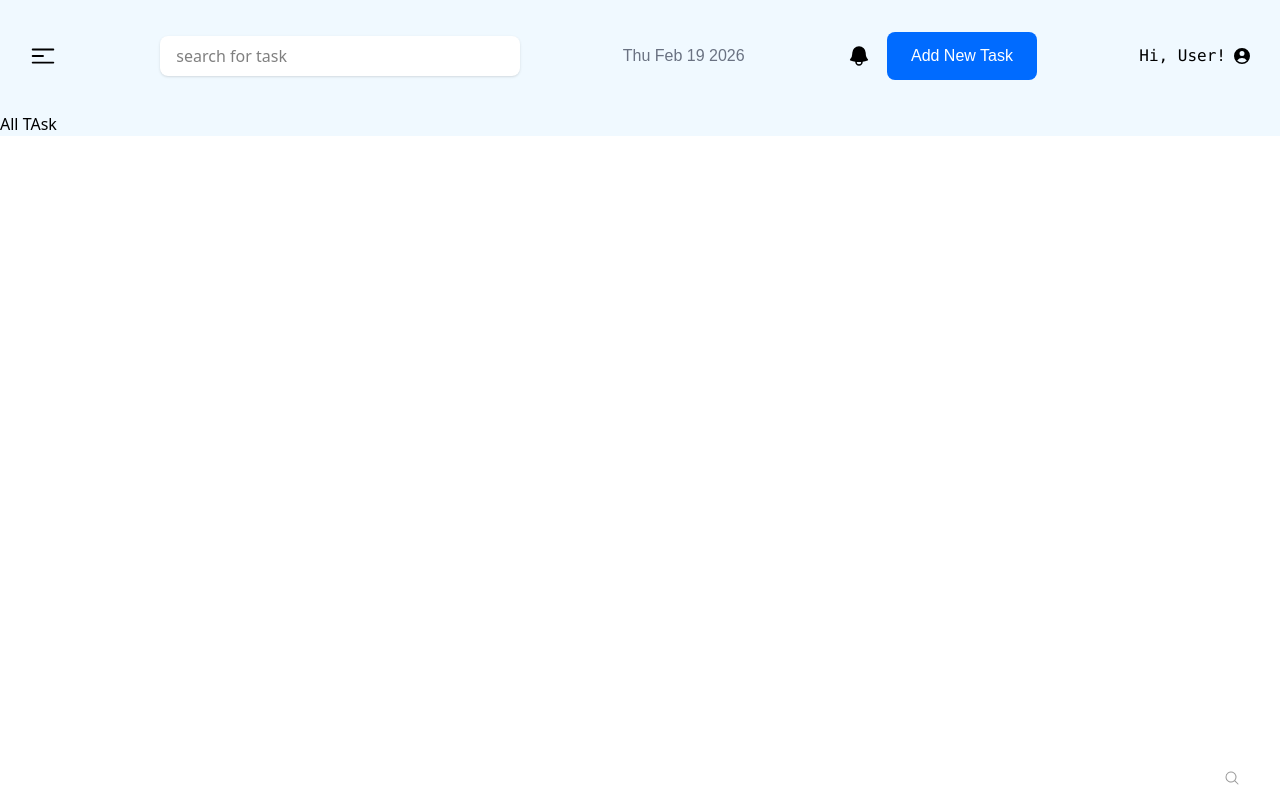
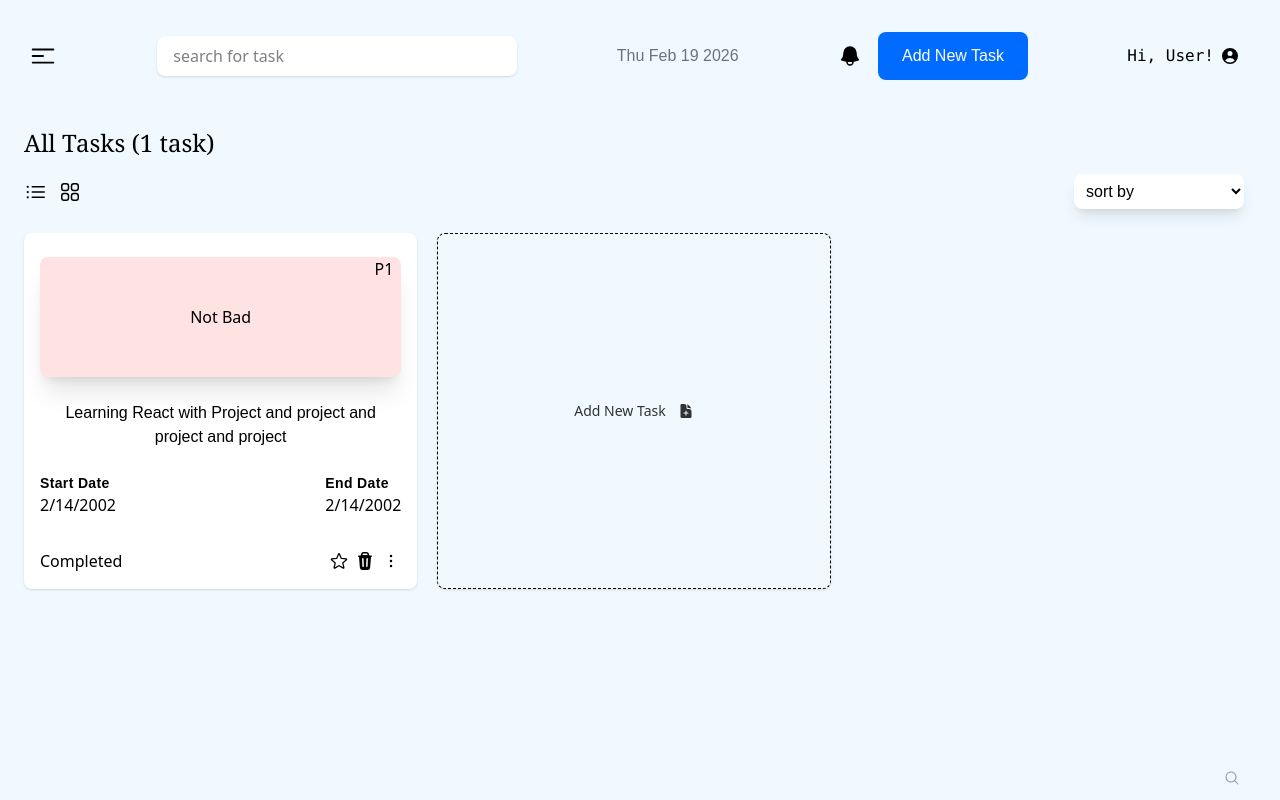
Before and after one commit to Donabest/TaskFlowReact, a React (Vite) app: page /AllTask in a window 1280 px wide. Built offline with nearby package versions, Linux system fonts and the light colour scheme; a web font is replaced by a local one.

Commit message:
implement allTask section

```diff
--- a/index.html
+++ b/index.html
@@ -9,7 +9,7 @@
     />
     <title>my-app</title>
   </head>
-  <body>
+  <body class="bg-sky-50">
     <div id="root"></div>
     <script type="module" src="/src/main.jsx"></script>
   </body>
--- a/src/components/AllTask.jsx
+++ b/src/components/AllTask.jsx
@@ -1,5 +1,22 @@
+import { motion } from "motion/react";
+
+import Sort from "../ui/Sort";
+import Task from "./Task";
+import NewTask from "../ui/NewTAsk";
+
 function AllTask() {
-  return <div>All TAsk</div>;
+  return (
+    <section className="px-6 py-4 mr-3">
+      <h1 className="flex justify-center mx-auto font-nunito font-xtralight leading-tight md:justify-start md:text-2xl md:font-serif">
+        All Tasks (1 task)
+      </h1>
+      <Sort />
+      <section className="grid grid-cols gap-5 md:grid-cols-3 mt-6 ">
+        <Task />
+        <NewTask />
+      </section>
+    </section>
+  );
 }
 
 export default AllTask;
--- /dev/null
+++ b/src/components/Task.jsx
@@ -0,0 +1,43 @@
+import { HiEllipsisVertical } from "react-icons/hi2";
+import { HiMiniTrash } from "react-icons/hi2";
+import { HiOutlineStar } from "react-icons/hi2";
+
+function Task() {
+  return (
+    <div className="flex flex-col bg-white px-4 pt-6 rounded-lg shadow-sm hover:shadow-lg hover:transition-shadow">
+      <div className="relative bg-red-100 p-12 rounded-lg shadow-xl">
+        <h1 className="absolute top-0 right-2">P1</h1>
+        <p className="text-center">Not Bad</p>
+      </div>
+
+      <p className=" font-bai my-6 text-center">
+        Learning React with Project and project and project and project
+      </p>
+
+      <div className="flex justify-between items-center mb-4 ">
+        <div>
+          <p className="font-bai font-black tracking-wide text-sm">
+            Start Date
+          </p>
+          <span className="font-light ">2/14/2002</span>
+        </div>
+        <div>
+          <p className="font-bai font-black tracking-wide text-sm">End Date</p>
+          <span className="font-light">2/14/2002</span>
+        </div>
+      </div>
+
+      <div className="flex justify-between items-center my-4 ">
+        <p>Completed</p>
+
+        <div className="flex text-xl space-x-1 md:space-x-1.5">
+          <HiOutlineStar className="cursor-pointer" />
+          <HiMiniTrash className="cursor-pointer" />
+          <HiEllipsisVertical className="cursor-pointer" />
+        </div>
+      </div>
+    </div>
+  );
+}
+
+export default Task;
--- a/src/ui/Applayout.jsx
+++ b/src/ui/Applayout.jsx
@@ -4,7 +4,7 @@ import Header from "./Header";
 
 function Applayout() {
   return (
-    <div className=" bg-sky-50">
+    <div className="max-w-7xl mx-auto ">
       <section>
         <Header />
         <Sidebar />
--- a/src/ui/Navbar.jsx
+++ b/src/ui/Navbar.jsx
@@ -3,13 +3,13 @@ import { motion } from "motion/react";
 
 import Input from "./Input";
 import Logo from "./Logo";
-import NewTaskButton from "./NewTaskButton";
+import AddNewTaskButton from "./AddNewTaskButton";
 import User from "./User";
 
 function Navbar() {
   return (
     <>
-      <div className="flex justify-between items-center px-7 py-6 md:py-8 ">
+      <nav className="flex justify-between items-center px-7 py-6 mr-3 md:py-8 ">
         <div className="text-3xl cursor-pointer">
           <HiBars3CenterLeft />
         </div>
@@ -19,11 +19,11 @@ function Navbar() {
         </div>
 
         <Logo />
-        <NewTaskButton />
+        <AddNewTaskButton />
         <User />
-      </div>
+      </nav>
 
-      <div className="relative w-full px-6 pl-4 text-center mx-auto md:hidden">
+      <div className="relative w-full pr-8 pl-4 text-center mx-auto  md:hidden">
         <Input width={"w-full"} />
       </div>
     </>
--- /dev/null
+++ b/src/ui/NewTask.jsx
@@ -0,0 +1,17 @@
+import { HiDocumentPlus } from "react-icons/hi2";
+import { motion } from "motion/react";
+
+function NewTask() {
+  return (
+    <motion.div className="w-full h-40 bg-transparent border border-dashed rounded-lg shadow-sm cursor-pointer hover:bg-indigo-50 hover:shadow-lg hover:transition-shadow md:w-full md:h-full">
+      <div className="flex items-center justify-center font-sans font-light opacity-80  h-full space-x-3">
+        <span className="text-sm ">Add New Task</span>
+        <span>
+          <HiDocumentPlus />
+        </span>
+      </div>
+    </motion.div>
+  );
+}
+
+export default NewTask;
--- /dev/null
+++ b/src/ui/Sort.jsx
@@ -0,0 +1,28 @@
+import { HiListBullet } from "react-icons/hi2";
+import { HiOutlineSquares2X2 } from "react-icons/hi2";
+
+function Sort() {
+  return (
+    <div className="flex justify-between items-center pt-4">
+      <div className="flex justify-center items-center space-x-2.5  ">
+        <HiListBullet className="text-2xl cursor-pointer" />
+        <HiOutlineSquares2X2 className="text-2xl cursor-pointer" />
+      </div>
+
+      <select
+        id="Sortby"
+        name="Sort by"
+        className="font-bai bg-white px-2 py-2 rounded-lg shadow-lg outline-blue-700 cursor-pointer"
+        value="sort by"
+      >
+        <option value="sort by" disabled>
+          sort by
+        </option>
+        <option value="completed first">Completed First</option>
+        <option value="uncompleted first">UnCompleted First</option>
+      </select>
+    </div>
+  );
+}
+
+export default Sort;
--- a/src/ui/User.jsx
+++ b/src/ui/User.jsx
@@ -7,7 +7,7 @@ function User() {
     <div className="flex justify-center items-center space-x-1.5">
       <h1 className="hidden font-mono sm:block">Hi, User!</h1>
       <motion.div
-        className="cursor-pointer text-xl hover:animate-bounce md:hidden "
+        className="cursor-pointer text-xl text-purple-600 hover:animate-bounce md:hidden "
         whileHover={{
           scale: 1.02,
           transition: { type: "spring", stiffness: 700 },
```
Also changed, not shown: src/ui/AddNewTaskButton.jsx (renamed from src/ui/NewTaskButton.jsx).
